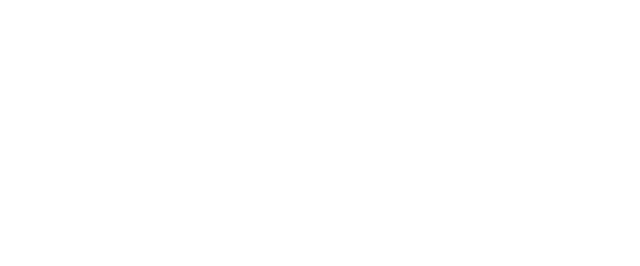
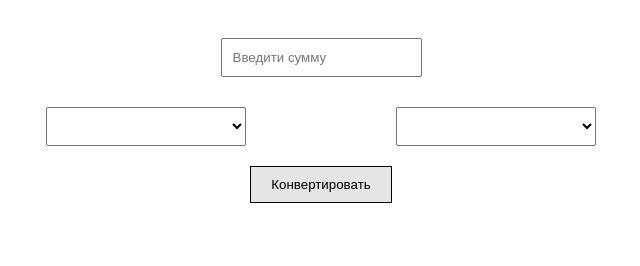
Before and after one commit to RiverParsey/Change-Converter, a website: page src/index.html in a window 1280 px wide. Shown: the whole page, without its empty margins (319-959 px from the left). Drawn offline with nearby package versions, Linux system fonts and the light colour scheme; files that its build step writes are made by us from their sources.

Commit message:
task-1_structure_and_styles

```diff
--- a/src/index.html
+++ b/src/index.html
@@ -11,8 +11,24 @@
 
 <body>
 
+  <div class="container">
+
+    <input type="number" class="amount" placeholder="Введити сумму">
+
+    <div class="block">
+      <select class="from" id="from"></select>
+      <select class="to" id="to"></select>
+    </div>
+
+    <button class="convert">Конвертировать</button>
+
+    <div class="result">
+
+    </div>
+
+  </div>
+
   <script src="js/app.min.js"></script>
-
 </body>
 
 </html>
--- /dev/null
+++ b/src/scss/components/body.scss
@@ -0,0 +1,18 @@
+.container {
+  font-family: sans-serif;
+  max-width: 700px;
+  padding: 20px;
+  margin: auto;
+  overflow: hidden;
+  display: flex;
+  flex-direction: column;
+  justify-content: center;
+  align-items: center;
+}
+
+.block {
+  width: 100%;
+  padding: 10px;
+  display: flex;
+  justify-content: space-around;
+}
--- /dev/null
+++ b/src/scss/components/inputs.scss
@@ -0,0 +1,24 @@
+.amount {
+  padding: 10px;
+  margin: 10px auto;
+}
+.from {
+  padding: 10px;
+  margin: 10px 0;
+  min-width: 200px;
+}
+.to {
+  padding: 10px;
+  margin: 10px 0;
+  min-width: 200px;
+}
+.convert {
+  padding: 10px 20px;
+  border: 1px solid #000;
+  background-color: rgba(0,0,0, .1);
+  color: #000;
+}
+.result {
+  font-weight: bold;
+  margin: 20px auto;
+}
--- a/src/scss/style.scss
+++ b/src/scss/style.scss
@@ -1 +1,2 @@
-// @use 'components/buttons.scss';
+@use 'components/body.scss';
+@use 'components/inputs.scss';
```
Also changed, not shown: dist/css/style.css, dist/css/style.min.css, dist/index.html.
